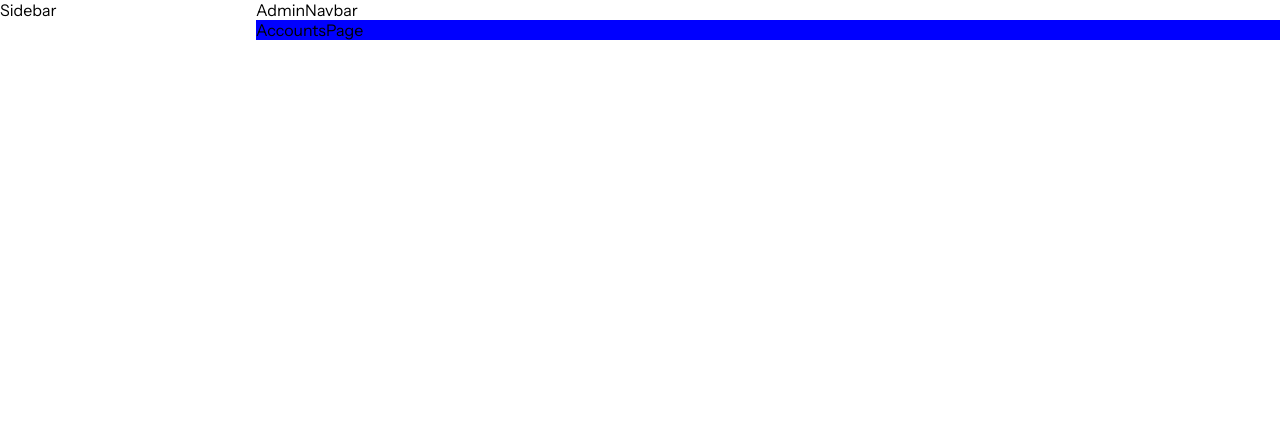
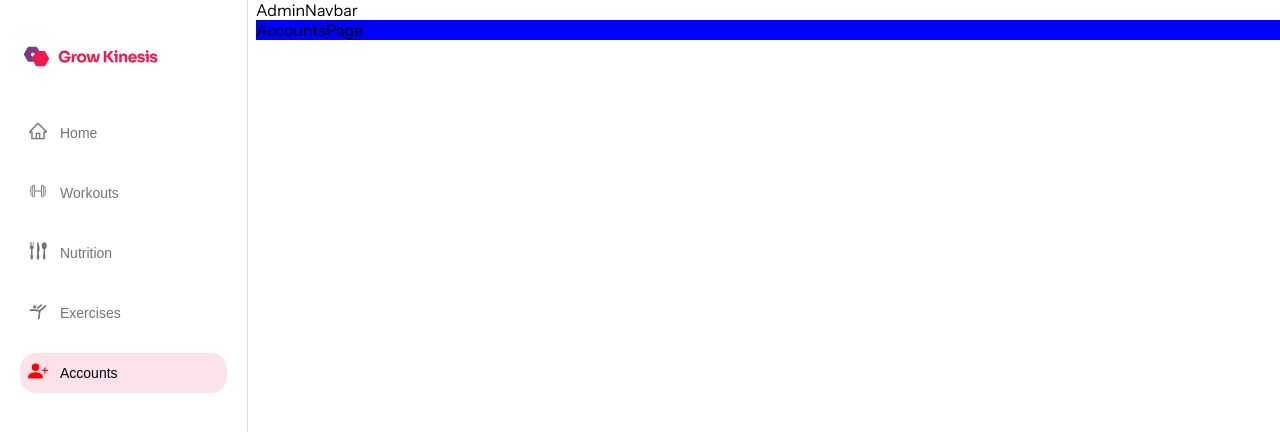
Before and after one commit to Meetkamal256/Grow-Kinesis, a Next.js app: page /dashboard/accounts in a window 1280 px wide. Shown: the top 432 px of the page. Built offline with nearby package versions, Linux system fonts and the light colour scheme.

Commit message:
build admin section sidebar for desktop and tablet

```diff
--- a/app/_components/AdminNavbar/AdminNavbar.tsx
+++ b/app/_components/AdminNavbar/AdminNavbar.tsx
@@ -1,7 +1,7 @@
-import "./adminNavbar.module.css";
+import styles from "./adminNavbar.module.css";
 
 const AdminNavbar = () => {
-  return <div>AdminNavbar</div>;
+  return <div className={styles.container}>AdminNavbar</div>;
 };
 
 export default AdminNavbar;
--- a/app/_components/AdminNavbar/adminNavbar.module.css
+++ b/app/_components/AdminNavbar/adminNavbar.module.css
@@ -0,0 +1,3 @@
+.container {
+    background: #fff;
+}
--- a/app/_components/Sidebar/Sidebar.tsx
+++ b/app/_components/Sidebar/Sidebar.tsx
@@ -1,7 +1,98 @@
-import "./sidebar.module.css";
+"use client";
+import { useState } from "react";
+import { usePathname } from "next/navigation";
+import styles from "./sidebar.module.css";
+import { FiMenu } from "react-icons/fi";
+import { AiOutlineHome } from "react-icons/ai";
+import { CiDumbbell } from "react-icons/ci";
+import { GiForkKnifeSpoon } from "react-icons/gi";
+import { TbGymnastics } from "react-icons/tb";
+import { BsFillPersonPlusFill } from "react-icons/bs";
+import Link from "next/link";
+import Image from "next/image";
+
+const menuItems = [
+  {
+    id: 1,
+    title: "Home",
+    path: "/dashboard",
+    icon: <AiOutlineHome />,
+  },
+  {
+    id: 2,
+    title: "Workouts",
+    path: "/dashboard/workouts",
+    icon: <CiDumbbell />,
+  },
+  {
+    id: 3,
+    title: "Nutrition",
+    path: "/dashboard/nutrition",
+    icon: <GiForkKnifeSpoon />,
+  },
+  {
+    id: 4,
+    title: "Exercises",
+    path: "/dashboard/exercises",
+    icon: <TbGymnastics />,
+  },
+  {
+    id: 5,
+    title: "Accounts",
+    path: "/dashboard/accounts",
+    icon: <BsFillPersonPlusFill />,
+  },
+];
 
 const Sidebar = () => {
-  return <div>Sidebar</div>;
+  const [isOpen, setIsOpen] = useState(false);
+  const pathname = usePathname();
+
+  const toggleSidebar = () => {
+    setIsOpen(!isOpen);
+  };
+
+  return (
+    <>
+      <div className={styles.hamburger} onClick={toggleSidebar}>
+        <FiMenu />
+      </div>
+      <div className={`${styles.container} ${isOpen ? styles.open : ""}`}>
+        <div className={styles.logoContainer}>
+          <Link href="/" className={styles.logoLink}>
+            <Image
+              src="/images/logomark.svg"
+              alt="Logo Shape"
+              width={32.82}
+              height={32.82}
+              className={styles.logoImage}
+            />
+            <Image
+              src="/images/letters.svg"
+              alt="Logo Text"
+              width={110}
+              height={13}
+              className={styles.logoText}
+            />
+          </Link>
+        </div>
+        <ul className={styles.menu}>
+          {menuItems.map((link) => (
+            <li key={link.id}>
+              <Link
+                href={link.path}
+                className={`${styles.link} ${
+                  pathname === link.path ? styles.active : ""
+                }`}
+              >
+                <span className={styles.icon}>{link.icon}</span> {link.title}
+              </Link>
+            </li>
+          ))}
+        </ul>
+      </div>
+    </>
+  );
 };
 
 export default Sidebar;
--- a/app/_components/Sidebar/sidebar.module.css
+++ b/app/_components/Sidebar/sidebar.module.css
@@ -0,0 +1,103 @@
+.container {
+  position: fixed;
+  top: 0;
+  left: 0;
+  height: 100%;
+  border-right: 1px solid #ddd;
+  padding: 20px;
+  display: flex;
+  flex-direction: column;
+  align-items: flex-start;
+  background: #ffff;
+  z-index: 1000;
+}
+
+.container.open {
+  transform: translateX(0);
+}
+
+.logoContainer {
+  display: flex;
+  align-items: center;
+  margin: 20px 0;
+}
+
+.logoLink {
+  display: flex;
+  align-items: center;
+  text-decoration: none;
+}
+
+.menu {
+  display: flex;
+  flex-direction: column;
+  gap: 20px;
+  margin-top: 20px;
+  align-items: flex-start;
+}
+
+.link {
+  display: flex;
+  align-items: center;
+  font-size: 14px;
+  font-weight: 400;
+  font-family: "poppins", sans-serif;
+  line-height: 22.4px;
+  color: #757373;
+  padding: 8px;
+  border-radius: 16px;
+  width: 100%;
+  transition: background-color 0.2s ease;
+  width: 207px;
+  height: 40px;
+}
+
+.link:hover {
+  background-color: #FDE3E9;
+}
+
+.active {
+  background-color: #FDE3E9;
+  color: #000;
+}
+
+.active .icon {
+  color: red;
+}
+
+.menu .icon {
+  margin-right: 12px;
+  font-size: 20px;
+}
+
+/* Hamburger menu icon */
+.hamburger {
+  display: none;
+}
+
+/* Responsive styling for tablets and smaller screens */
+@media (max-width: 767px) {
+  .container {
+    transform: translateX(-100%);
+    transition: transform 0.3s ease;
+  }
+
+  .container.open {
+    transform: translateX(0); /* Show sidebar when open */
+  }
+
+  .container.open {
+    transform: translateX(0);
+  }
+
+  .hamburger {
+    display: block;
+    position: absolute;
+    top: 10px;
+    left: 5px;
+    font-size: 1.5rem;
+    color: #333;
+    cursor: pointer;
+    z-index: 1001;
+  }
+}
--- a/app/_components/section/FooterSection/FooterSection.tsx
+++ b/app/_components/section/FooterSection/FooterSection.tsx
@@ -24,6 +24,7 @@ const Footer = () => {
           />
         </Link>
       </div>
+
       <div className={styles.footerContent}>
         <p className={styles.copyright}>
           Copyright © Grow Kinesis 2024. All Rights Reserved.
--- a/app/dashboard/dashboard.module.css
+++ b/app/dashboard/dashboard.module.css
@@ -1,5 +1,7 @@
 .container {
   display: flex;
+  background: #FDE3E9;
+
 }
 
 .menu {
--- a/app/dashboard/layout.tsx
+++ b/app/dashboard/layout.tsx
@@ -1,6 +1,7 @@
 import AdminNavbar from "../_components/AdminNavbar/AdminNavbar";
 import Sidebar from "../_components/Sidebar/Sidebar";
 import styles from "./dashboard.module.css";
+import "../_components/Sidebar/sidebar.module.css"
 
 export default function DashboardLayout({
   children,
```
